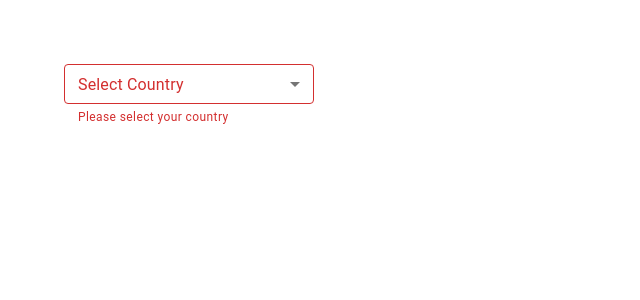
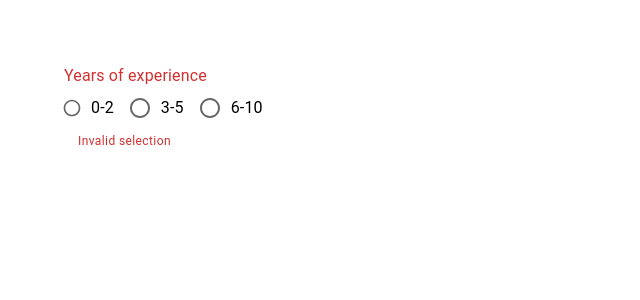
Before and after one commit to Mhdez221993/react-mui, a React (Create React App) app: page / in a window 1280 px wide. Shown: the top 300 px of the page, without its empty margins (0-640 px from the left). Built offline with nearby package versions, Linux system fonts and the light colour scheme.

Commit message:
Mui radio button

```diff
--- a/src/App.tsx
+++ b/src/App.tsx
@@ -1,11 +1,11 @@
 import "./App.css";
 
-import MuiSelect from "./components/MuiSelect";
+import MuiRadionButton from "./components/MuiRadioButton";
 
 function App() {
   return (
     <div className="App">
-      <MuiSelect />
+      <MuiRadionButton />
     </div>
   );
 }
--- /dev/null
+++ b/src/components/MuiRadioButton.tsx
@@ -0,0 +1,48 @@
+import {
+  Box,
+  FormControl,
+  FormControlLabel,
+  FormHelperText,
+  FormLabel,
+  Radio,
+  RadioGroup,
+} from "@mui/material";
+
+import { useState } from "react";
+
+const MuiRadionButton = () => {
+  const [state, setState] = useState("");
+  console.log({ state });
+
+  const handleChange = (e: React.ChangeEvent<HTMLInputElement>) => {
+    setState(e.target.value);
+  };
+
+  return (
+    <Box>
+      <FormControl error>
+        <FormLabel id="job-experience-group-label">
+          Years of experience
+        </FormLabel>
+        <RadioGroup
+          name="job-experience-group"
+          aria-label="job-experience-group-label"
+          value={state}
+          onChange={handleChange}
+          row
+        >
+          <FormControlLabel
+            control={<Radio size="small" color="secondary" />}
+            label="0-2"
+            value="0-2"
+          />
+          <FormControlLabel control={<Radio />} label="3-5" value="3-5" />
+          <FormControlLabel control={<Radio />} label="6-10" value="6-10" />
+        </RadioGroup>
+        <FormHelperText>Invalid selection</FormHelperText>
+      </FormControl>
+    </Box>
+  );
+};
+
+export default MuiRadionButton;
```
